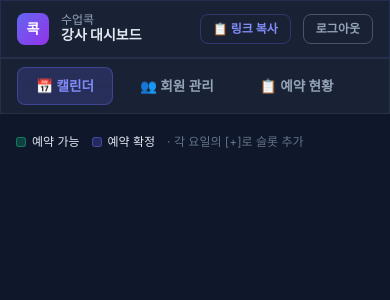
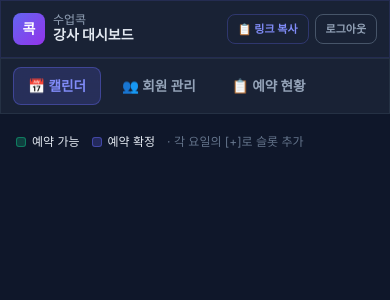
Before and after one commit to Funkita/timeplease, a Flask app: template templates/trainer/dashboard.html in a window 390 px wide. Shown: the top 300 px of the page. Run offline with Flask 3, Linux system fonts and the light colour scheme; the template is opened without the code that fills it, so the values that code supplies are empty; some libraries are stand-ins or nearby versions.

Commit message:
Optimize dashboard header and tabs for small mobile screens

```diff
--- a/templates/trainer/dashboard.html
+++ b/templates/trainer/dashboard.html
@@ -49,19 +49,23 @@
       border: 1px solid rgba(99, 102, 241, 0.15);
     }
     .tab-btn {
-      padding: 8px 18px;
+      padding: 8px 14px;
       border-radius: 8px;
       font-size: 0.85rem;
       font-weight: 600;
       transition: all 0.2s;
       color: #94a3b8;
       border: 1px solid transparent;
+      white-space: nowrap;
+      word-break: keep-all;
     }
     .tab-btn.active {
       background: rgba(99, 102, 241, 0.2);
       border-color: rgba(99, 102, 241, 0.4);
       color: #818cf8;
     }
+    .hide-scrollbar::-webkit-scrollbar { display: none; }
+    .hide-scrollbar { -ms-overflow-style: none; scrollbar-width: none; }
     .slot-cell {
       min-height: 40px;
       border-radius: 8px;
@@ -203,27 +207,27 @@
 <body class="min-h-screen">
 
 <!-- ── HEADER ───────────────────────────────────────────────────── -->
-<header class="glass sticky top-0 z-40 px-4 py-3 flex items-center justify-between">
-  <div class="flex items-center gap-3">
-    <div class="w-8 h-8 rounded-lg bg-gradient-to-br from-indigo-500 to-purple-600 flex items-center justify-center text-white font-bold text-sm">콕</div>
-    <div>
+<header class="glass sticky top-0 z-40 px-3 py-3 flex items-center justify-between gap-2">
+  <div class="flex items-center gap-2 shrink overflow-hidden">
+    <div class="w-8 h-8 shrink-0 rounded-lg bg-gradient-to-br from-indigo-500 to-purple-600 flex items-center justify-center text-white font-bold text-sm">콕</div>
+    <div class="shrink overflow-hidden">
       <p class="text-xs text-slate-400 leading-none">수업콕</p>
-      <p class="text-sm font-bold leading-tight">{{ trainer.name }} 강사 대시보드</p>
+      <p class="text-sm font-bold leading-tight truncate break-keep" style="word-break: keep-all;">{{ trainer.name }} 강사 대시보드</p>
     </div>
   </div>
-  <div class="flex items-center gap-2">
-    <button id="copyLinkBtn" onclick="copyLink()" class="text-xs text-indigo-400 font-semibold border border-indigo-500/30 rounded-lg px-3 py-1.5 hover:bg-indigo-500/10 transition-all">
+  <div class="flex items-center gap-1.5 shrink-0">
+    <button id="copyLinkBtn" onclick="copyLink()" class="text-[11px] whitespace-nowrap text-indigo-400 font-semibold border border-indigo-500/30 rounded-lg px-2.5 py-1.5 hover:bg-indigo-500/10 transition-all">
       📋 링크 복사
     </button>
-    <a href="/trainer/logout" class="text-xs text-slate-400 font-semibold border border-slate-600 rounded-lg px-3 py-1.5 hover:bg-slate-700 transition-all ml-1" style="text-decoration:none;">로그아웃</a>
+    <a href="/trainer/logout" class="text-[11px] whitespace-nowrap text-slate-400 font-semibold border border-slate-600 rounded-lg px-2.5 py-1.5 hover:bg-slate-700 transition-all" style="text-decoration:none;">로그아웃</a>
   </div>
 </header>
 
 <!-- ── TABS ──────────────────────────────────────────────────────── -->
-<div class="sticky top-[56px] z-30 glass border-t border-slate-700/50 px-4 py-2 flex gap-2">
-  <button class="tab-btn active" id="tab-calendar" onclick="switchTab('calendar')">📅 캘린더</button>
-  <button class="tab-btn" id="tab-members"  onclick="switchTab('members')">👥 회원 관리</button>
-  <button class="tab-btn" id="tab-reservations" onclick="switchTab('reservations')">📋 예약 현황</button>
+<div class="sticky top-[56px] z-30 glass border-t border-slate-700/50 px-3 py-2 flex gap-1.5 overflow-x-auto hide-scrollbar">
+  <button class="tab-btn active shrink-0" id="tab-calendar" onclick="switchTab('calendar')">📅 캘린더</button>
+  <button class="tab-btn shrink-0" id="tab-members"  onclick="switchTab('members')">👥 회원 관리</button>
+  <button class="tab-btn shrink-0" id="tab-reservations" onclick="switchTab('reservations')">📋 예약 현황</button>
 </div>
 
 <main class="max-w-xl mx-auto px-4 py-5 space-y-4">
```
